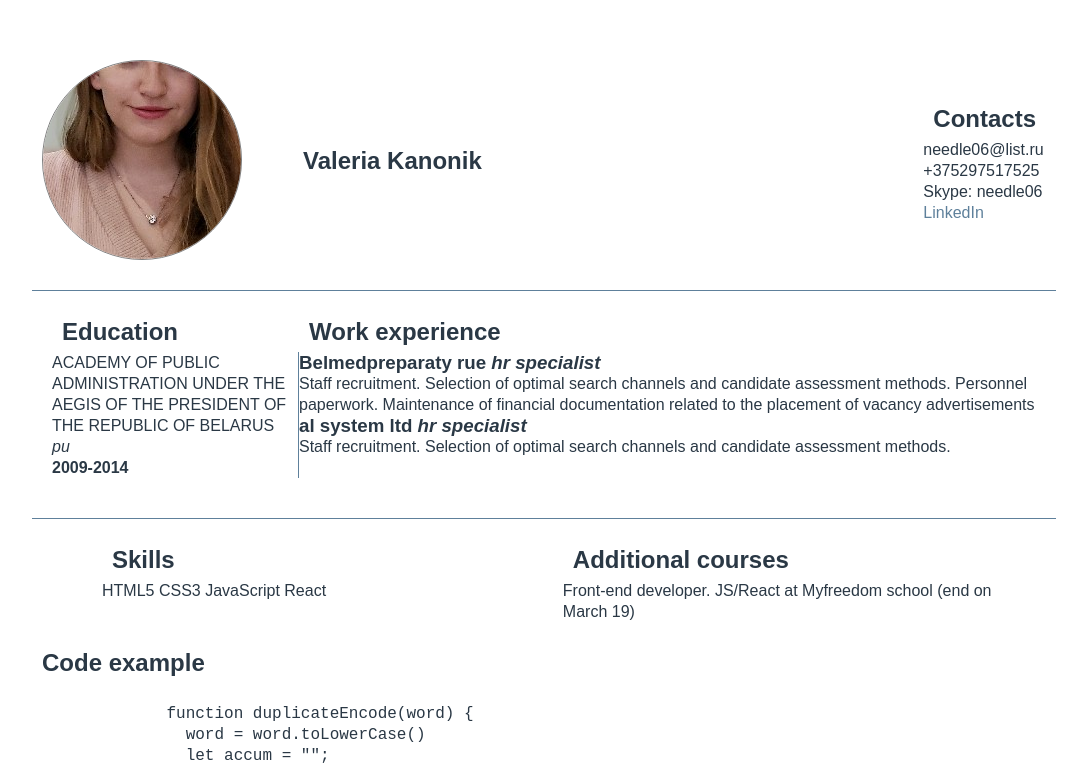
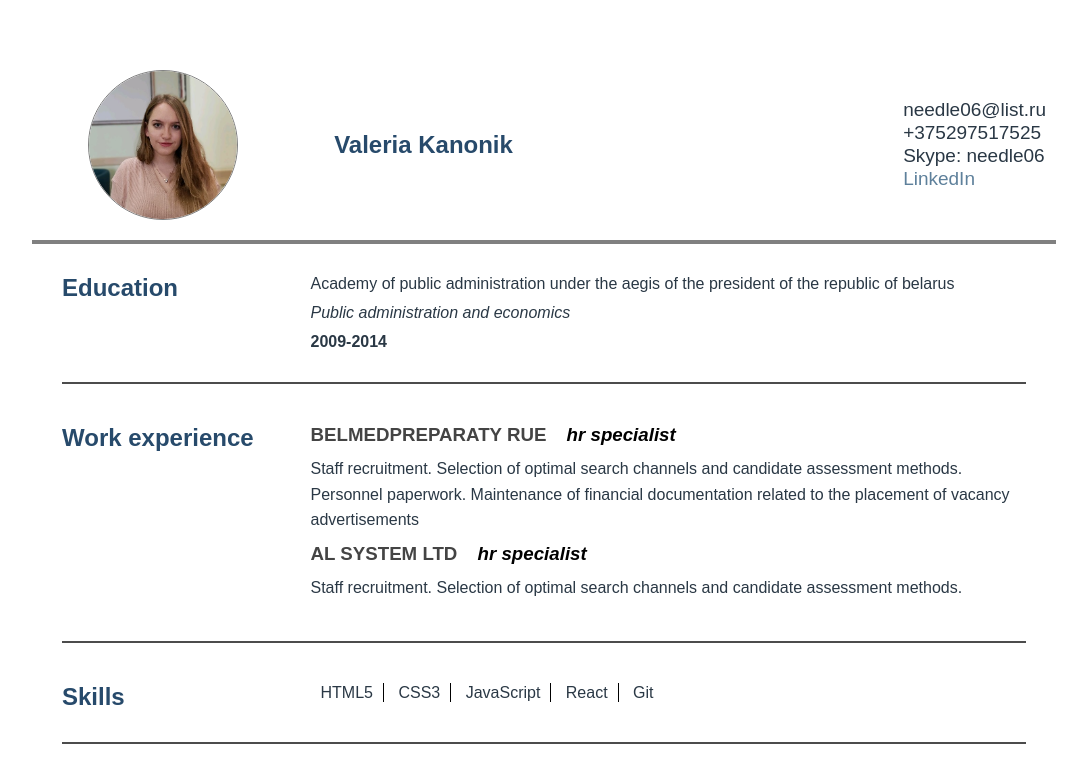
Before and after one commit to needle06/rsschool-cv, a plain HTML site: page index.html in a window 1280 px wide. Shown: the top 768 px of the page, without its empty margins (96-1183 px from the left). Drawn offline with Linux system fonts and the light colour scheme.

Commit message:
feat: change style for cv

```diff
--- a/css/styles.css
+++ b/css/styles.css
@@ -10,7 +10,7 @@ body {
   background: rgb(255, 255, 255);
   font-size: 16px;
   font-family: Arial, sans-serif;
-  line-height: 21px;
+  line-height: 1.2;
 }
 
 .container {
@@ -20,24 +20,29 @@ body {
 
 .info {
   margin-top: 50px;
-  padding: 10px;
+  padding: 20px 10px;
   display: grid;
   grid-template-columns: 1fr 1fr 2fr;
   align-items: center;
+  justify-items: center;
   grid-gap: 20px;
+  border-bottom: 4px solid gray;
 }
 
-
 img {
-  object-fit: none;
-  width: 200px;
-  height: 200px;
+  object-fit: cover;
+  object-position: 0 40%;
   border-radius: 50%;
   border: 1px solid grey;
 }
 
+h1, h2 {
+  color: rgb(39, 74, 107);
+}
+
 .contacts {
   justify-self: end;
+  font-size: 19px;
 }
 
 .contacts ul {
@@ -49,42 +54,64 @@ img {
   color: #5e809b;
 }
 
-.wrapper {
-  display: -webkit-box;
-  display: -ms-flexbox;
-  display: flex;
-  -ms-flex-pack: distribute;
-      justify-content: space-around;
-  -webkit-box-align: baseline;
-      -ms-flex-align: baseline;
-          align-items: baseline;
-  -ms-flex-line-pack: center;
-      align-content: center;
-  margin-top: 20px;
-  padding: 20px;
-  border-top: 1px solid #5e809b;
+.education, .work-experience, .skills, .courses, .code-example, .english-level {
+  display: grid;
+  grid-template-columns: 1fr 3fr;
+  grid-gap: 10px;
+  padding: 10px;
+  margin: 20px;
 }
 
-.education {
-  width: 50%;
+.education > h2 {
+  grid-row: 1 / span 3;
 }
 
-.education p {
-  border-right: 1px solid #5e809b;
-  padding-right: 10px;
+.education::after, .work-experience::after, .skills::after, .courses::after, .code-example::after {
+  background: rgb(76, 76, 76);
+  content: '';
+  height: 2px;
+  width: 100%;
+  bottom: 0;
+  left: 0;
+  grid-column: 1 / span 2;
+  margin-top: 20px;
 }
 
-h2 {
-  padding: 10px;
+/* section.education:last-child {
+  color: red;
+}
+section.education:only-child {
+  padding: 50px;
+} */
+
+.work-experience > h2 {
+  grid-row: 1 / span 3;
 }
 
-.skills {
-  width: 50%;
-  margin-left: 50px;
+.work-experience > article > p {
+  line-height: 1.6;
+  padding-top: 10px;
+}
+
+.work-experience > article > h3 {
+  text-transform: uppercase;
+  color: rgb(68, 68, 68);
+}
+.work-experience > article > h3 > span {
+  color: black;
+  font-style: italic;
+  text-transform: lowercase;
+  padding-left: 15px;
 }
 
 .skills li {
   display: inline-block;
+  border-right: 1px solid black;
+  padding: 0 10px;
+}
+
+.skills > ol :last-child {
+  border-right: none;
 }
 
 .code {
--- a/index.html
+++ b/index.html
@@ -6,13 +6,14 @@
   <link rel="stylesheet" href="css/styles.css">
 </head>
 <body>
+
   <div class="container">
+
     <section class="info">
-      <img src="images/download.png" alt="photo">
+      <img src="images/download.png" alt="photo" width="150" height="150">
       <h1>Valeria Kanonik</h1>
 
       <article class="contacts">
-        <h2>Contacts</h2>
         <ul>
           <li>needle06@list.ru</li>
           <li>+375297517525</li>
@@ -22,32 +23,28 @@
       </article>
     </section>
 
-    <div class="wrapper">
+
     <section class="education">
-       <article>
           <h2>Education</h2>
-          <p>ACADEMY OF PUBLIC ADMINISTRATION UNDER THE AEGIS OF THE PRESIDENT OF THE REPUBLIC OF BELARUS</p>
-          <p><i>pu</i></p>
+          <p>Academy of public administration under the aegis of the president of the republic of belarus</p>
+          <p><i>Public administration and economics</i></p>
           <p><b>2009-2014</b></p>
-       </article>
     </section>
 
     <section class="work-experience">
         <h2>Work experience</h2>
         <article>
-          <h3>Belmedpreparaty rue <em>hr specialist</em></h3>
+          <h3>Belmedpreparaty rue <span>hr specialist</span></h3>
 
           <p>Staff recruitment. Selection of optimal search channels and candidate assessment methods. Personnel paperwork.
             Maintenance of financial documentation related to the placement of vacancy advertisements</p>
         </article>
         <article>
-            <h3>al system ltd <em>hr specialist</em></h3>
+            <h3>al system ltd <span>hr specialist</span></h3>
             <p>Staff recruitment. Selection of optimal search channels and candidate assessment methods.</p>
         </article>
     </section>
-    </div>
 
-  <div class="wrapper">
     <section class="skills">
       <h2>Skills</h2>
       <ol>
@@ -55,6 +52,7 @@
         <li>CSS3</li>
         <li>JavaScript</li>
         <li>React</li>
+        <li>Git</li>
       </ol>
     </section>
 
@@ -62,8 +60,6 @@
         <h2>Additional courses</h2>
         <p>Front-end developer. JS/React at Myfreedom school (end on March 19)</p>
     </section>
-  </div>
-
 
    <section class="code-example">
       <h2>Code example</h2>
@@ -92,7 +88,7 @@
     </section>
 
     <section class="english-level">
-    <h3>English level</h3>
+      <h2>English level</h2>
       <p>B1, courses at International House</p>
     </section>
 
```
Lines whose indentation alone changed are shown as unchanged.
